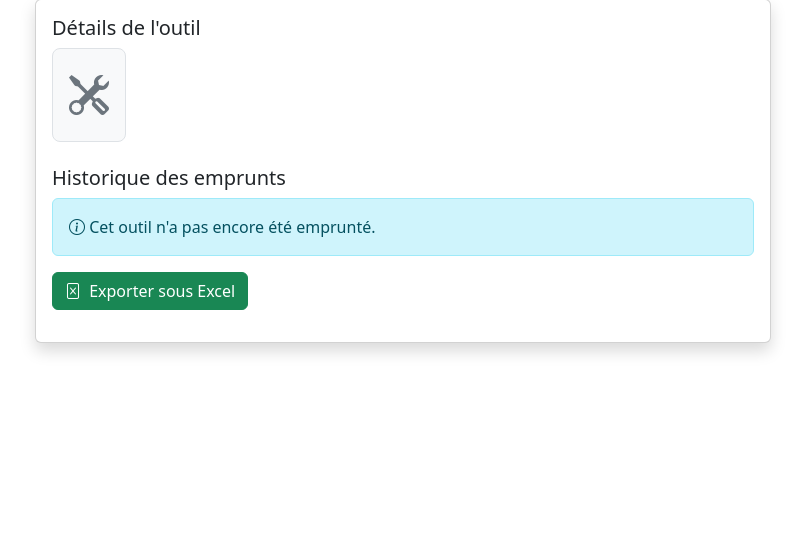
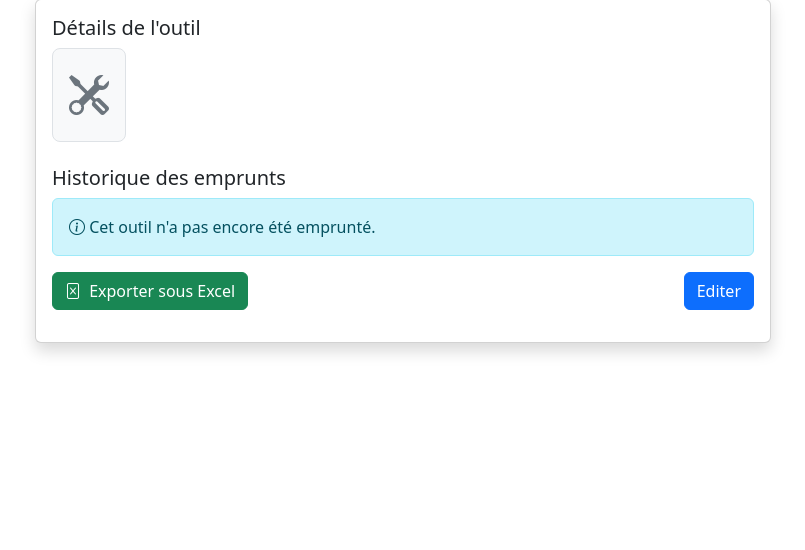
Before and after one commit to AntoineBachelet/cumaweb, a Django app: template src/catalog/templates/catalog/tooldetail.html in a window 1280 px wide. Shown: the part 81-631 px from the top of the page, without its empty margins (237-1042 px from the left). Run offline with Django 5.2, Linux system fonts and the light colour scheme; the template is opened without the code that fills it, so the values that code supplies are empty.

Commit message:
feat: add link to update view

```diff
--- a/src/catalog/templates/catalog/tooldetail.html
+++ b/src/catalog/templates/catalog/tooldetail.html
@@ -68,6 +68,9 @@
                 <a href="{% url 'catalog:export_tool' tool.id %}" class="btn btn-success">
                   <i class="bi bi-file-excel me-1"></i> Exporter sous Excel
                 </a>
+                <a href="{% url 'catalog:tool_update' tool.id %}" class="btn btn-primary">
+                  Editer
+                </a>
               </div>
             </div>
           </div>
```
